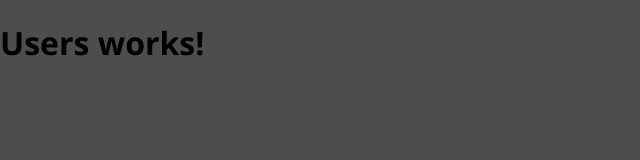
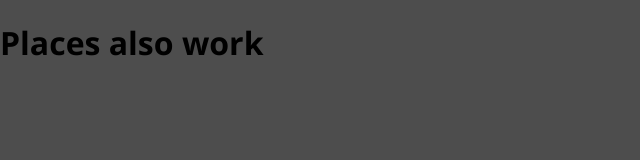
Before and after one commit to csongorkeller/react-places-social-app, a React (Create React App) app in the folder frontend/: page /places/new in a window 1280 px wide. Shown: the top 160 px of the page, without its empty margins (0-640 px from the left). Built offline with nearby package versions, Linux system fonts and the light colour scheme.

Commit message:
route switching implemented

```diff
--- a/frontend/src/App.js
+++ b/frontend/src/App.js
@@ -1,13 +1,25 @@
 import React from "react";
-import { BrowserRouter as Router, Route } from "react-router-dom";
+import {
+  BrowserRouter as Router,
+  Route,
+  Redirect,
+  Switch,
+} from "react-router-dom";
+import NewPlace from "./places/pages/NewPlace";
 import Users from "./users/pages/Users";
 
 const App = () => {
   return (
     <Router>
-      <Route path="/">
-        <Users />
-      </Route>
+      <Switch>
+        <Route path="/" exact={true}>
+          <Users />
+        </Route>
+        <Route path="/places/new" exact={true}>
+          <NewPlace />
+        </Route>
+        <Redirect to path="/" />
+      </Switch>
     </Router>
   );
 };
--- /dev/null
+++ b/frontend/src/places/pages/NewPlace.js
@@ -0,0 +1,7 @@
+import React from "react";
+
+const NewPlace = () => {
+  return <h1> Places also work</h1>;
+};
+
+export default NewPlace;
```
